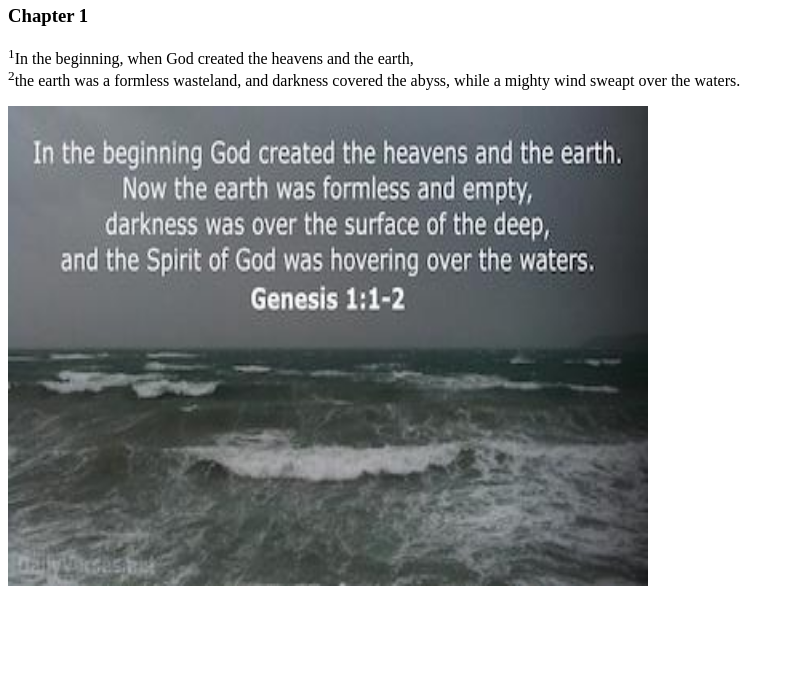
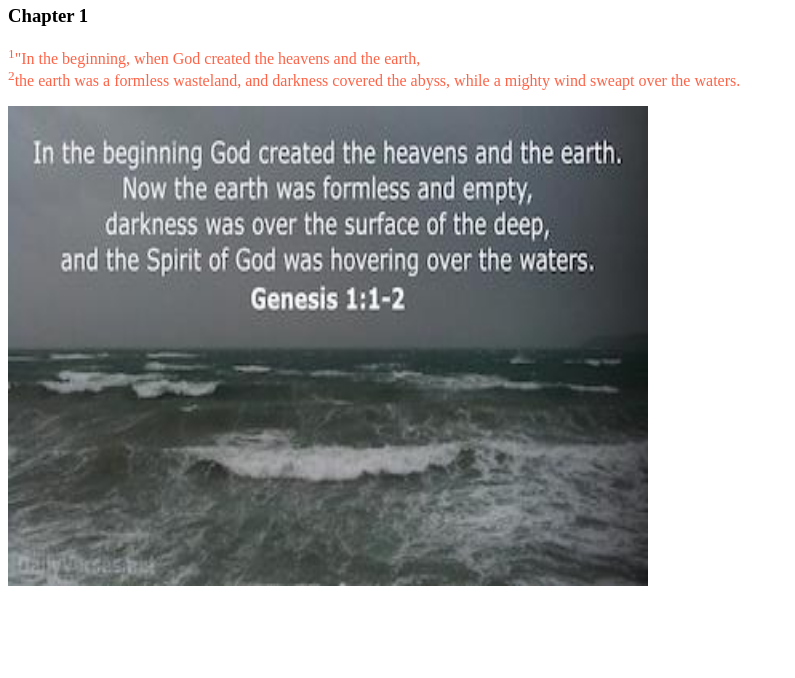
Before and after one commit to Kaidyn-Doshi/ICS2O, a plain HTML site: page Unit1/Unit-1-02/genesis.html in a window 1280 px wide. Shown: the part 122-800 px from the top of the page, without its empty margins (0-795 px from the left). Drawn offline with Linux system fonts and the light colour scheme.

Commit message:
Update genesis.html

```diff
--- a/Unit1/Unit-1-02/genesis.html
+++ b/Unit1/Unit-1-02/genesis.html
@@ -8,8 +8,8 @@
         <h1>The Old Testament</h1>
         <h2>Genesis</h2>
         <h3>Chapter 1</h3>
-        <p>
-          <sup>1</sup>In the beginning, when God created the heavens and the earth, <br> <sup>2</sup>the earth was a formless wasteland, and darkness covered the abyss, while a mighty wind sweapt over the waters.
+        <p style="color:Tomato;">
+          <sup>1</sup>"In the beginning, when God created the heavens and the earth, <br> <sup>2</sup>the earth was a formless wasteland, and darkness covered the abyss, while a mighty wind sweapt over the waters.
         </p>
         <img src="./images/genesis-1-1-2.jpeg" width="640" height="480"></img>
 </p>
```
